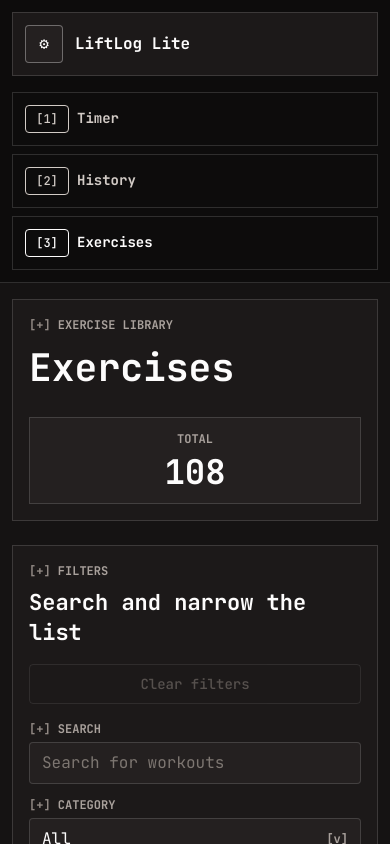
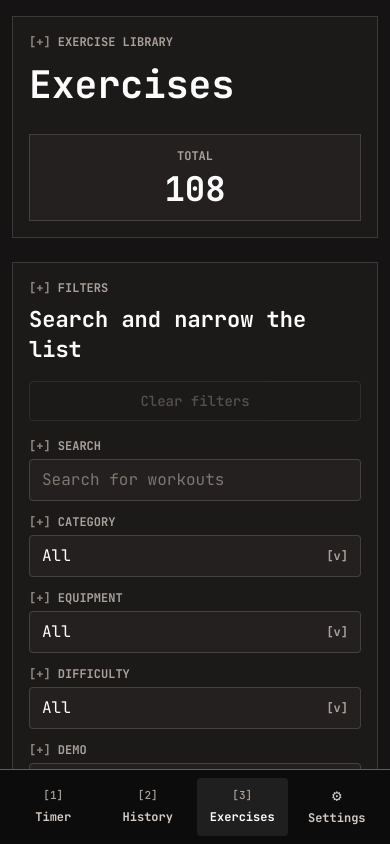
Before and after one commit to TommyMoonn/workout-session-tracker, a React (Vite) app: page /exercises in a window 390 px wide. Shown: the top 844 px of the page. Built offline with nearby package versions, Linux system fonts and the light colour scheme.

Commit message:
feat: add mobile app navigation

```diff
--- a/src/components/AppShell.jsx
+++ b/src/components/AppShell.jsx
@@ -44,7 +44,7 @@ function AppShellContent() {
   return (
     <div className="grid min-h-screen grid-cols-[260px_minmax(0,1fr)] bg-[var(--oc-canvas)] max-[1120px]:grid-cols-1">
       <SideNav onOpenSettings={() => setIsSettingsOpen(true)} />
-      <main className="min-w-0 px-8 pb-[72px] pt-8 max-[1120px]:px-4 max-[1120px]:pt-6 max-[760px]:px-3 max-[760px]:pt-4">
+      <main className="min-w-0 px-8 pb-[72px] pt-8 max-[1120px]:px-4 max-[1120px]:pt-6 max-[760px]:px-3 max-[760px]:pb-[104px] max-[760px]:pt-4">
         <Outlet />
       </main>
 
--- a/src/components/SideNav.jsx
+++ b/src/components/SideNav.jsx
@@ -24,11 +24,12 @@ const navItems = [
 
 function SideNav({ onOpenSettings }) {
   return (
-    <aside className="sticky top-0 z-20 h-screen border-r border-[var(--oc-hairline)] bg-[var(--oc-canvas-deep)] p-4 text-[var(--oc-ink)] max-[1120px]:static max-[1120px]:h-auto max-[1120px]:border-b max-[1120px]:border-r-0 max-[1120px]:p-3">
-      <div className="grid grid-cols-[40px_minmax(0,1fr)] items-center gap-3 border border-[var(--oc-hairline)] bg-[var(--oc-surface)] p-3 max-[760px]:grid-cols-[38px_minmax(0,1fr)]">
+    <>
+      <aside className="sticky top-0 z-20 h-screen border-r border-[var(--oc-hairline)] bg-[var(--oc-canvas-deep)] p-4 text-[var(--oc-ink)] max-[1120px]:static max-[1120px]:h-auto max-[1120px]:border-b max-[1120px]:border-r-0 max-[1120px]:p-3 max-[760px]:hidden">
+        <div className="grid grid-cols-[40px_minmax(0,1fr)] items-center gap-3 border border-[var(--oc-hairline)] bg-[var(--oc-surface)] p-3">
           <button
             type="button"
-          className="grid h-10 w-10 place-items-center rounded-[4px] border border-[var(--oc-hairline-strong)] bg-[var(--oc-surface-soft)] text-base leading-none text-[var(--oc-ink)] transition-colors hover:border-[var(--oc-accent)] hover:bg-[var(--oc-accent-softer)] hover:text-[var(--oc-ink)] focus-visible:outline focus-visible:outline-2 focus-visible:outline-offset-2 focus-visible:outline-[var(--oc-accent)] max-[760px]:h-[38px] max-[760px]:w-[38px]"
+            className="grid h-10 w-10 place-items-center rounded-[4px] border border-[var(--oc-hairline-strong)] bg-[var(--oc-surface-soft)] text-base leading-none text-[var(--oc-ink)] transition-colors hover:border-[var(--oc-accent)] hover:bg-[var(--oc-accent-softer)] hover:text-[var(--oc-ink)] focus-visible:outline focus-visible:outline-2 focus-visible:outline-offset-2 focus-visible:outline-[var(--oc-accent)]"
             aria-label="Open settings"
             title="Settings (Ctrl + ,)"
             onClick={onOpenSettings}
@@ -40,7 +41,7 @@ function SideNav({ onOpenSettings }) {
           </div>
         </div>
 
-      <nav className="mt-4 grid gap-2 max-[1120px]:grid-cols-3 max-[760px]:grid-cols-1" aria-label="Primary navigation">
+        <nav className="mt-4 grid gap-2 max-[1120px]:grid-cols-3" aria-label="Primary navigation">
           {navItems.map((item) => (
             <NavLink
               key={item.path}
@@ -55,12 +56,40 @@ function SideNav({ onOpenSettings }) {
               </span>
               <span className="min-w-0">
                 <strong className="block truncate text-sm font-bold leading-tight">{item.label}</strong>
-              <small className="mt-1 block truncate text-xs leading-tight opacity-70 max-[760px]:hidden">{item.description}</small>
+                <small className="mt-1 block truncate text-xs leading-tight opacity-70">{item.description}</small>
               </span>
             </NavLink>
           ))}
         </nav>
       </aside>
+
+      <nav className="fixed inset-x-0 bottom-0 z-50 hidden border-t border-[var(--oc-hairline-strong)] bg-[var(--oc-canvas-deep)] px-2 pb-[calc(0.5rem+env(safe-area-inset-bottom))] pt-2 text-[var(--oc-ink)] max-[760px]:block" aria-label="Mobile navigation">
+        <div className="grid grid-cols-4 gap-1">
+        {navItems.map((item) => (
+          <NavLink
+            key={item.path}
+            to={item.path}
+            className={({ isActive }) => cx(
+              "grid min-h-[58px] place-items-center gap-1 rounded-[4px] border border-transparent px-1 py-2 text-center text-xs font-bold leading-tight text-[var(--oc-body)] no-underline transition-colors hover:bg-[var(--oc-surface)] hover:text-[var(--oc-ink)] focus-visible:outline focus-visible:outline-2 focus-visible:outline-offset-[-2px] focus-visible:outline-[var(--oc-accent)]",
+              isActive && "border-[var(--oc-accent)] bg-[var(--oc-accent-softer)] text-[var(--oc-ink)]",
+            )}
+          >
+            <span className="text-[11px] font-medium leading-none text-[var(--oc-muted)]">[{item.shortcut}]</span>
+            <span className="max-w-full truncate">{item.label}</span>
+          </NavLink>
+        ))}
+          <button
+            type="button"
+            className="grid min-h-[58px] place-items-center gap-1 rounded-[4px] border border-transparent px-1 py-2 text-center text-xs font-bold leading-tight text-[var(--oc-body)] transition-colors hover:bg-[var(--oc-surface)] hover:text-[var(--oc-ink)] focus-visible:outline focus-visible:outline-2 focus-visible:outline-offset-[-2px] focus-visible:outline-[var(--oc-accent)]"
+            aria-label="Open settings"
+            onClick={onOpenSettings}
+          >
+            <span className="text-base leading-none" aria-hidden="true">⚙</span>
+            <span className="max-w-full truncate">Settings</span>
+          </button>
+        </div>
+      </nav>
+    </>
   );
 }
 
```
Lines whose indentation alone changed are shown as unchanged.
